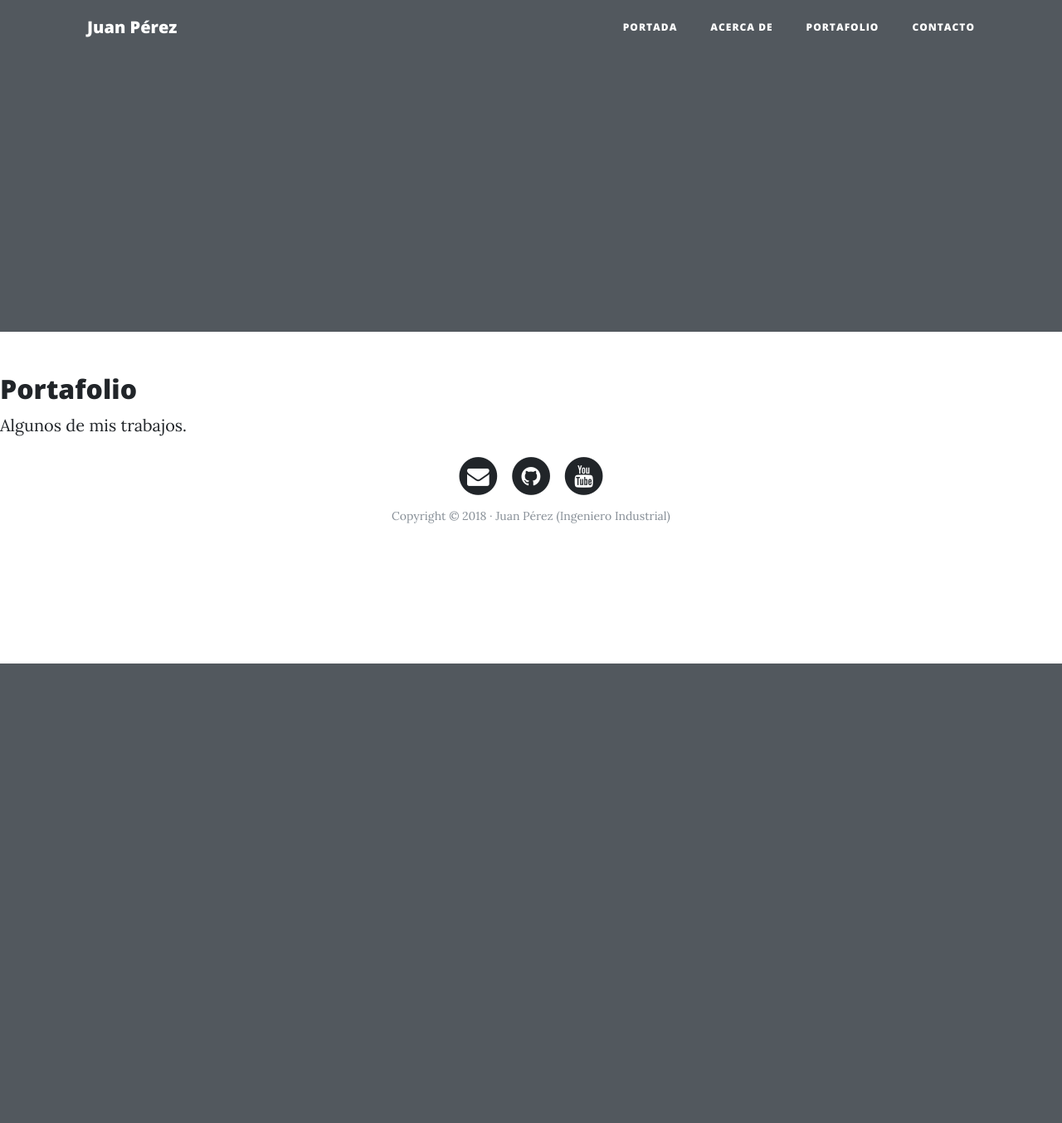
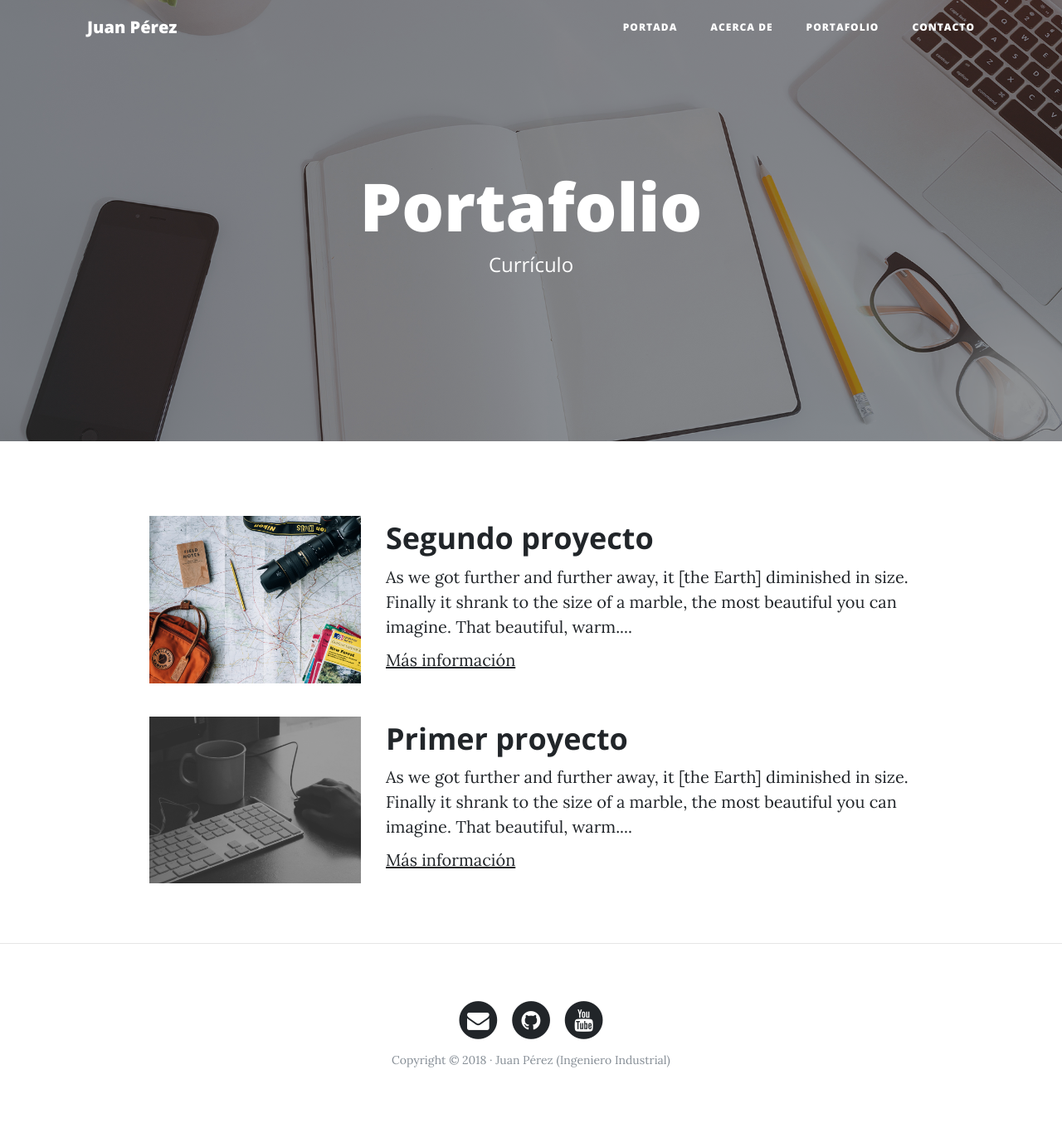
Before and after one commit to clauloro/webpersonal, a Django app: page /portfolio/ in a window 1280 px wide. Shown: the whole page at 83% size. Before the commit the page ends 800 px from the top, so only its background shows below. Run offline with Django 5.2, Linux system fonts and the light colour scheme; some libraries are stand-ins or nearby versions.

Commit message:
Adaptar los demás templates

```diff
--- a/webpersonal/core/templates/core/base.html
+++ b/webpersonal/core/templates/core/base.html
@@ -50,9 +50,11 @@
 
 
     <!-- Contenido -->
-    {% block content %}{% endblock %}
-
-    <!-- Pié de página -->
+    <div class="container">
+        {% block content %}{% endblock %}
+   </div>
+   {% if request.path != "/" %}<hr>{% endif %}
+   <!-- Pié de página -->
     <footer>
         <div class="container">
             <div class="row">
--- a/webpersonal/core/templates/core/portfolio.html
+++ b/webpersonal/core/templates/core/portfolio.html
@@ -1,6 +1,33 @@
 {% extends 'core/base.html' %}
+{% load static %}
 {% block title %}Portafolio{% endblock %}
+{% block background %}{% static 'core/img/portfolio-bg.jpg' %}{% endblock %}
+{% block headers %}
+ <h1>Portafolio</h1>
+ <span class="subheading">Currículo</span>
+{% endblock %}
 {% block content %}
-    <h2>Portafolio</h2>
-    <p>Algunos de mis trabajos.</p>
+    <!-- Proyecto -->
+    <div class="row project">
+        <div class="col-lg-3 col-md-4 offset-lg-1">
+            <img class="img-fluid" src="{% static 'core/img/about-bg.jpg' %}" alt="">
+        </div>
+        <div class="col-lg-7 col-md-8">
+            <h2 class="section-heading title">Segundo proyecto</h2>
+            <p>As we got further and further away, it [the Earth] diminished in size. Finally it shrank to the size of a marble, the most beautiful you can imagine. That beautiful, warm....</p>
+            <p><a href="http://google.com">Más información</a></p>
+        </div>
+    </div>
+    <!-- Proyecto -->
+    <div class="row project">
+        <div class="col-lg-3 col-md-4 offset-lg-1">
+            <img class="img-fluid" src="{% static 'core/img/home-bg.jpg' %}" alt="">
+        </div>
+        <div class="col-lg-7 col-md-8">
+            <h2 class="section-heading title">Primer proyecto</h2>
+            <p>As we got further and further away, it [the Earth] diminished in size. Finally it shrank to the size of a marble, the most beautiful you can imagine. That beautiful,
+warm....</p>
+            <p><a href="http://google.com">Más información</a></p>
+        </div>
+    </div>
 {% endblock %}
```
Also changed, not shown: webpersonal/core/templates/core/about.html (+20 -2 lines), webpersonal/core/templates/core/contact.html (+17 -7 lines).
